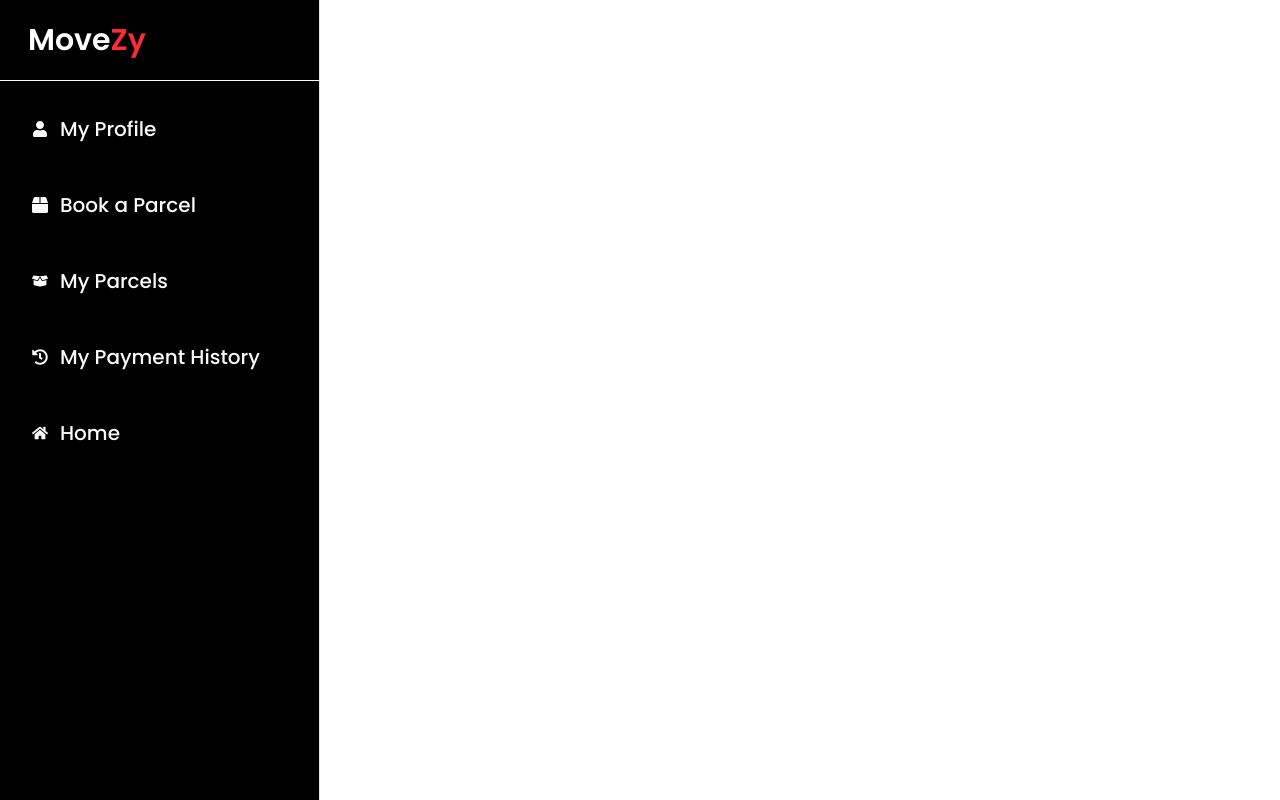
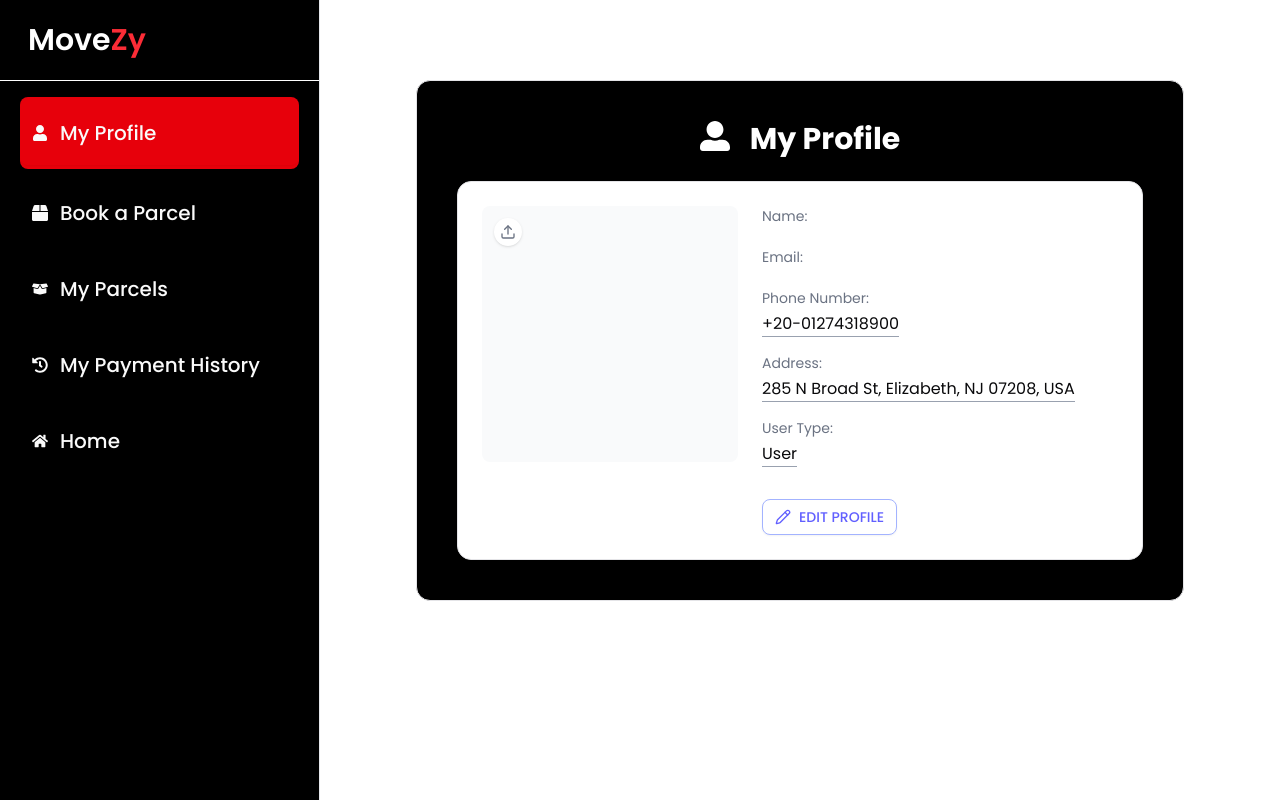
Before and after one commit to killuaZoldyck69/Movezy-Frontend, a React (Vite) app: page /dashboard in a window 1280 px wide. Built offline with nearby package versions, Linux system fonts and the light colour scheme; no server answers.

Commit message:
add useAuth and useAxiosSecure hooks, store access-token in local storage and MyProfile page

```diff
--- /dev/null
+++ b/src/hooks/useAuth.jsx
@@ -0,0 +1,9 @@
+import AuthContext from "@/providers/AuthContext";
+import { useContext } from "react";
+
+const useAuth = () => {
+  const auth = useContext(AuthContext);
+  return auth;
+};
+
+export default useAuth;
--- /dev/null
+++ b/src/hooks/useAxiosSecure.jsx
@@ -0,0 +1,56 @@
+import axios from "axios";
+import { useNavigate } from "react-router-dom";
+import useAuth from "./useAuth";
+
+const useAxiosSecure = () => {
+  const navigate = useNavigate();
+  const { logoutUser } = useAuth();
+
+  // Create an axios instance
+  const instance = axios.create({
+    baseURL: import.meta.env.VITE_BASE_URL,
+  });
+
+  // Add request interceptor for attaching the authorization token
+  instance.interceptors.request.use(
+    (config) => {
+      const token = localStorage.getItem("access-token");
+      if (token) {
+        config.headers.authorization = `Bearer ${token}`;
+      } else {
+        console.warn("No access token found in localStorage");
+      }
+      return config;
+    },
+    (error) => {
+      console.error("Request interceptor error:", error);
+      return Promise.reject(error);
+    }
+  );
+
+  // Add response interceptor for handling errors like 401 or 403
+  instance.interceptors.response.use(
+    (response) => response,
+    async (error) => {
+      if (error.response) {
+        const status = error.response.status;
+
+        if (status === 401 || status === 403) {
+          console.warn(
+            `Error ${status}: Unauthorized or forbidden. Signing out user.`
+          );
+          await logoutUser();
+          navigate("/login"); // Redirect to sign-in page
+        }
+      } else {
+        console.error("Network or server error:", error.message);
+      }
+
+      return Promise.reject(error);
+    }
+  );
+
+  return instance;
+};
+
+export default useAxiosSecure;
--- a/src/layouts/DashBoardLayout.jsx
+++ b/src/layouts/DashBoardLayout.jsx
@@ -1,4 +1,3 @@
-import Navbar from "@/components/shared/Navbar/Navbar";
 import DashBoard from "@/pages/DashBoard/DashBoard";
 import React from "react";
 import { Outlet } from "react-router-dom";
@@ -7,7 +6,7 @@ const DashBoardLayout = () => {
   return (
     <div className="flex">
       <DashBoard></DashBoard>
-      <div className="lg:w-4/5 md:w-[72%] w-11/12 mx-auto mt-16 md:mt-0">
+      <div className="lg:w-4/5 md:w-[72%] w-11/12 mx-auto mt-16 md:mt-20">
         <Outlet></Outlet>
       </div>
     </div>
--- a/src/pages/AuthPage/Login.jsx
+++ b/src/pages/AuthPage/Login.jsx
@@ -1,4 +1,4 @@
-import React, { useContext } from "react";
+import React from "react";
 import loginImg from "../../assets/login.jpg";
 import { useForm } from "react-hook-form";
 import { Card, CardContent, CardHeader, CardTitle } from "@/components/ui/card";
@@ -7,11 +7,13 @@ import { Input } from "@/components/ui/input";
 import { Button } from "@/components/ui/button";
 import { FcGoogle } from "react-icons/fc";
 import { Link, useNavigate } from "react-router-dom";
-import AuthContext from "@/providers/AuthContext";
 import { Bounce, toast } from "react-toastify";
+import useAuth from "@/hooks/useAuth";
+import useAxiosPublic from "@/hooks/useAxiosPublic";
 
 const Login = () => {
-  const { loginUser, loginWithGoogle } = useContext(AuthContext);
+  const { loginUser, loginWithGoogle } = useAuth();
+  const axiosPublic = useAxiosPublic();
   const navigate = useNavigate();
   const notify = () =>
     toast.success("Login successful", {
@@ -43,12 +45,30 @@ const Login = () => {
   const handleLoginWithGoogle = () => {
     loginWithGoogle()
       .then((result) => {
-        console.log(result.user);
-        navigate("/");
-        notify();
+        const userInfo = {
+          name: result.user?.displayName,
+          email: result.user?.email,
+          photoURL: result.user?.photoURL,
+          phoneNumber: result.user?.phoneNumber || "",
+          userType: "user",
+          createdAt: new Date(),
+        };
+
+        axiosPublic
+          .post("users", userInfo)
+          .then((res) => {
+            console.log(res.data);
+            navigate("/");
+            notify();
+          })
+          .catch((error) => {
+            console.log("Error saving user:", error);
+            toast.error("Registration failed");
+          });
       })
       .catch((error) => {
         console.log(error);
+        toast.error(error.message || "Google sign-in failed");
       });
   };
 
--- a/src/pages/AuthPage/Signup.jsx
+++ b/src/pages/AuthPage/Signup.jsx
@@ -1,4 +1,4 @@
-import React, { useContext } from "react";
+import React from "react";
 import signupImg from "../../assets/signup.jpg";
 import { useForm } from "react-hook-form";
 import { Card, CardContent, CardHeader, CardTitle } from "@/components/ui/card";
@@ -11,12 +11,26 @@ import { FaPhone } from "react-icons/fa";
 import { Link, useNavigate } from "react-router-dom";
 import AuthContext from "@/providers/AuthContext";
 import useAxiosPublic from "@/hooks/useAxiosPublic";
+import { Bounce, toast } from "react-toastify";
+import useAuth from "@/hooks/useAuth";
 
 const Signup = () => {
-  const { signupUser, loginWithGoogle, profileUpdate } =
-    useContext(AuthContext);
+  const { signupUser, loginWithGoogle, profileUpdate } = useAuth();
   const axiosPublic = useAxiosPublic();
   const navigate = useNavigate();
+  const notify = () =>
+    toast.success("Login successful", {
+      position: "top-center",
+      autoClose: 3000,
+      hideProgressBar: false,
+      closeOnClick: false,
+      pauseOnHover: true,
+      draggable: true,
+      progress: undefined,
+      theme: "dark",
+      transition: Bounce,
+    });
+
   const {
     register,
     handleSubmit,
@@ -61,10 +75,30 @@ const Signup = () => {
   const handleLoginWithGoogle = () => {
     loginWithGoogle()
       .then((result) => {
-        console.log(result.user);
+        const userInfo = {
+          name: result.user?.displayName,
+          email: result.user?.email,
+          photoURL: result.user?.photoURL,
+          phoneNumber: result.user?.phoneNumber || "",
+          userType: "user",
+          createdAt: new Date(),
+        };
+
+        axiosPublic
+          .post("users", userInfo)
+          .then((res) => {
+            console.log(res.data);
+            navigate("/");
+            notify();
+          })
+          .catch((error) => {
+            console.log("Error saving user:", error);
+            toast.error("Registration failed");
+          });
       })
       .catch((error) => {
         console.log(error);
+        toast.error(error.message || "Google sign-in failed");
       });
   };
 
--- a/src/pages/DashBoard/DashBoard.jsx
+++ b/src/pages/DashBoard/DashBoard.jsx
@@ -22,7 +22,7 @@ const DashBoard = () => {
   const [isSidebarOpen, setIsSidebarOpen] = useState(false); // Mobile sidebar state
 
   const userMenus = [
-    { to: "/dashboard/my-profile", label: "My Profile", icon: <FaUser /> },
+    { to: "/dashboard", label: "My Profile", icon: <FaUser /> },
     { to: "/dashboard/book-parcel", label: "Book a Parcel", icon: <FaBox /> },
     { to: "/dashboard/my-parcels", label: "My Parcels", icon: <FaBoxOpen /> },
     {
--- /dev/null
+++ b/src/pages/DashBoard/MyProfile.jsx
@@ -0,0 +1,88 @@
+import { useState } from "react";
+import { Button } from "@/components/ui/button";
+import { Card } from "@/components/ui/card";
+import { Pencil, Upload } from "lucide-react";
+import useAuth from "@/hooks/useAuth";
+import { FaUserAlt, FaUserAltSlash } from "react-icons/fa";
+
+const MyProfile = () => {
+  const { user } = useAuth();
+  const [userData] = useState({
+    name: "User name",
+    email: "mi@xpaytech.co",
+    phone: "+20-01274318900",
+    address: "285 N Broad St, Elizabeth, NJ 07208, USA",
+    userType: "User",
+  });
+
+  return (
+    <div className="container mx-auto max-w-3xl p-10 border rounded-xl bg-black">
+      <h1 className="text-3xl text-white text-center font-bold mb-6 flex justify-center gap-5">
+        <FaUserAlt></FaUserAlt> My Profile
+      </h1>
+
+      <Card className="p-6">
+        <div className="flex flex-col md:flex-row gap-6">
+          {/* Left section - Profile image */}
+          <div className="w-full md:w-64 shrink-0">
+            <div className="bg-gray-50 aspect-square rounded-md relative flex items-center justify-center">
+              <img src={user?.photoURL} alt="" />
+              <button className="absolute top-3 left-3 bg-white rounded-full p-1.5 shadow-sm">
+                <Upload size={16} className="text-gray-500" />
+              </button>
+            </div>
+          </div>
+
+          {/* Right section - Profile information */}
+          <div className="flex-1 space-y-4">
+            <div className="space-y-4">
+              <div>
+                <p className="text-sm text-gray-500 mb-1">Name:</p>
+                <p className="border-b border-gray-400 w-fit">
+                  {user?.displayName}
+                </p>
+              </div>
+
+              <div>
+                <p className="text-sm text-gray-500 mb-1">Email:</p>
+                <p className="border-b border-gray-400 w-fit">{user?.email}</p>
+              </div>
+
+              <div>
+                <p className="text-sm text-gray-500 mb-1">Phone Number:</p>
+                <p className="border-b border-gray-400 w-fit">
+                  {userData.phone}
+                </p>
+              </div>
+
+              <div>
+                <p className="text-sm text-gray-500 mb-1">Address:</p>
+                <p className="border-b border-gray-400 w-fit">
+                  {userData.address}
+                </p>
+              </div>
+
+              <div>
+                <p className="text-sm text-gray-500 mb-1">User Type:</p>
+                <p className="border-b border-gray-400 w-fit">
+                  {userData.userType}
+                </p>
+              </div>
+            </div>
+
+            <div className="pt-4">
+              <Button
+                variant="outline"
+                className="border-indigo-300 text-indigo-500 hover:bg-indigo-50 hover:text-indigo-600 flex items-center gap-2"
+              >
+                <Pencil size={14} className="text-indigo-500" />
+                EDIT PROFILE
+              </Button>
+            </div>
+          </div>
+        </div>
+      </Card>
+    </div>
+  );
+};
+export default MyProfile;
--- a/src/providers/AuthProvider.jsx
+++ b/src/providers/AuthProvider.jsx
@@ -10,11 +10,13 @@ import {
 } from "firebase/auth";
 import React, { useEffect, useState } from "react";
 import AuthContext from "./AuthContext";
+import useAxiosPublic from "@/hooks/useAxiosPublic";
 
 const AuthProvider = ({ children }) => {
   const [user, setUser] = useState(null);
   const [loading, setLoading] = useState(true);
   const provider = new GoogleAuthProvider();
+  const axiosPublic = useAxiosPublic();
 
   const signupUser = (email, password) => {
     setLoading(true);
@@ -41,15 +43,37 @@ const AuthProvider = ({ children }) => {
   };
 
   useEffect(() => {
-    const unsubscribe = onAuthStateChanged(auth, (currentUser) => {
+    const unsubscribe = onAuthStateChanged(auth, async (currentUser) => {
       setUser(currentUser);
+
+      if (currentUser) {
+        const userInfo = { email: currentUser.email };
+
+        try {
+          const response = await axiosPublic.post("/jwt", userInfo);
+
+          if (response.data.token) {
+            localStorage.setItem("access-token", response.data.token);
+            console.log("JWT token stored successfully");
+          } else {
+            console.warn("Token not received from server");
+          }
+        } catch (error) {
+          console.error(
+            "Error generating JWT token:",
+            error.response?.data || error.message
+          );
+        }
+      } else {
+        localStorage.removeItem("access-token");
+        console.log("User logged out, token removed");
+      }
+
       setLoading(false);
-      console.log("current user -->", currentUser);
     });
 
-    // Cleanup the observer when component unmounts
     return () => unsubscribe();
-  }, []);
+  }, [axiosPublic]);
 
   const authInfo = {
     user,
--- a/src/routes/AppRoutes.jsx
+++ b/src/routes/AppRoutes.jsx
@@ -3,7 +3,7 @@ import DashBoardLayout from "@/layouts/DashBoardLayout";
 import MainLayout from "@/layouts/MainLayout";
 import Login from "@/pages/AuthPage/Login";
 import Signup from "@/pages/AuthPage/Signup";
-import DashBoard from "@/pages/DashBoard/DashBoard";
+import MyProfile from "@/pages/DashBoard/MyProfile";
 import HomePage from "@/pages/HomePage/HomePage";
 import { createBrowserRouter } from "react-router-dom";
 export const router = createBrowserRouter([
@@ -37,7 +37,7 @@ export const router = createBrowserRouter([
     children: [
       {
         index: true,
-        // element: <DashBoard></DashBoard>,
+        element: <MyProfile></MyProfile>,
       },
     ],
   },
```
